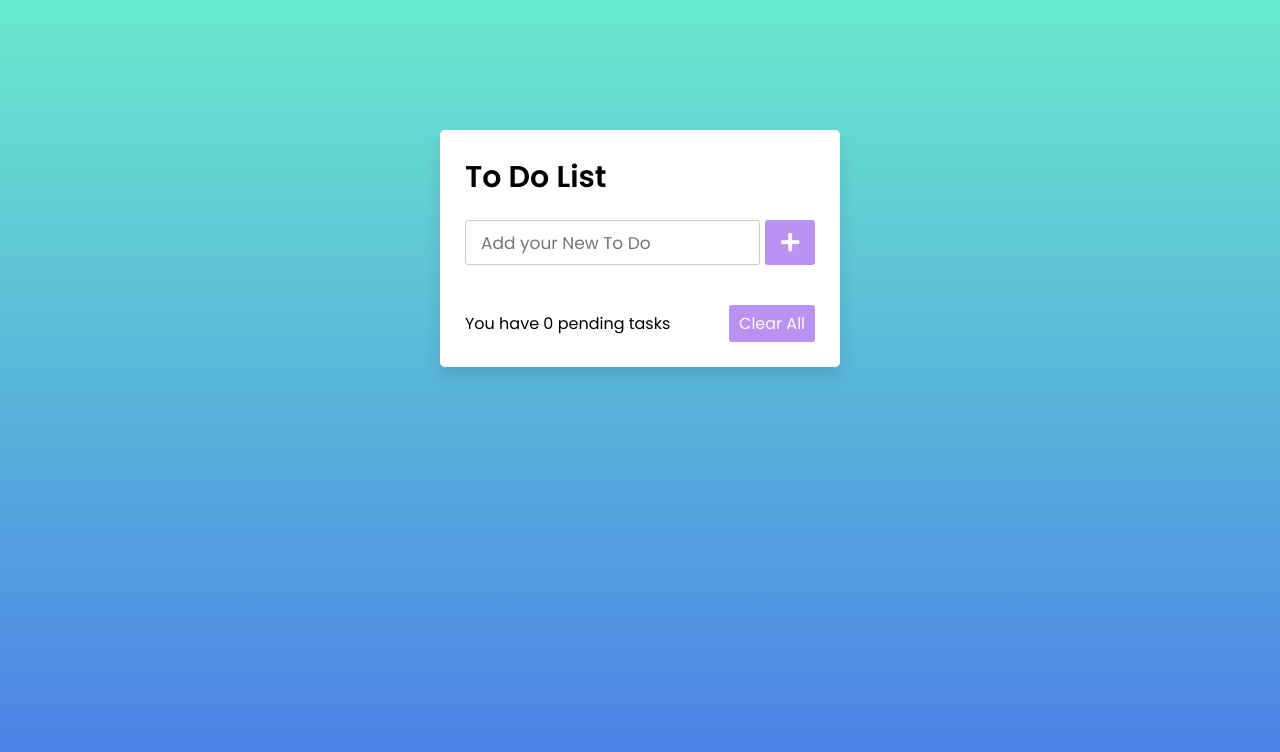
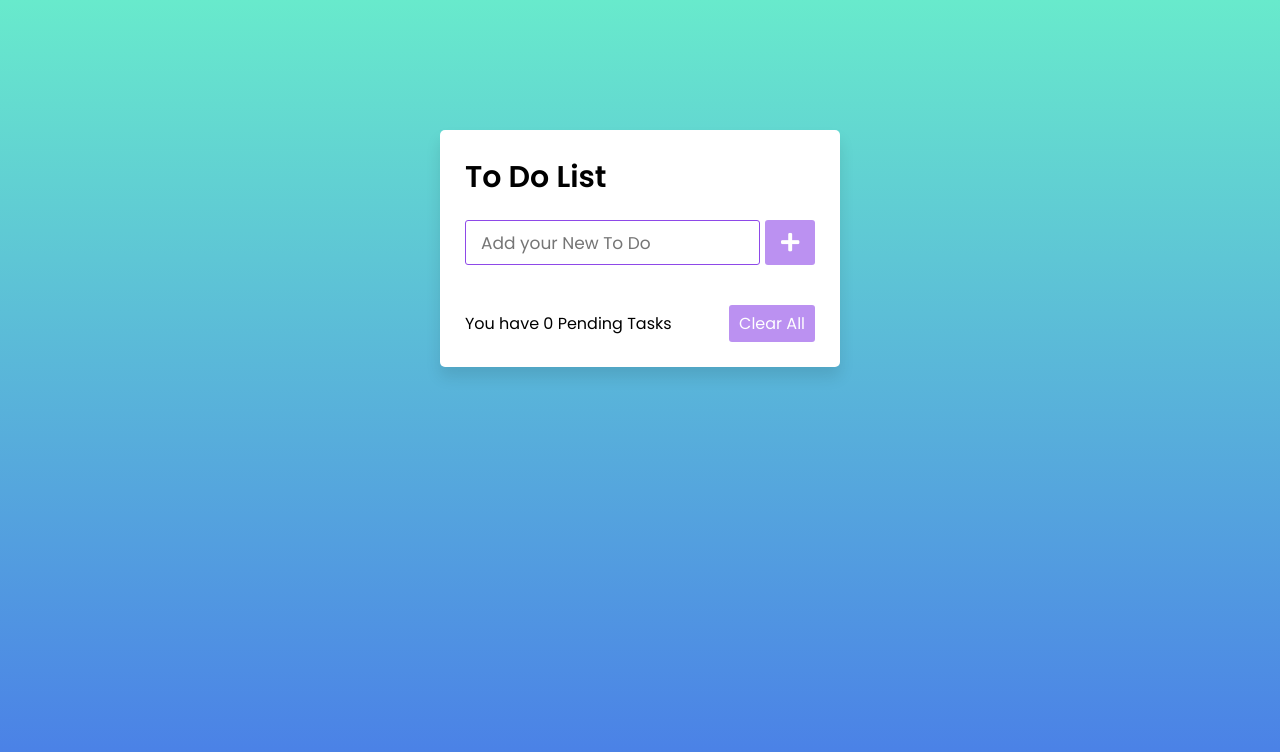
Before and after one commit to Samyak-Bumb/To-Do, a plain HTML site: page index.html in a window 1280 px wide. Drawn offline with Linux system fonts and the light colour scheme.

Commit message:
Update index.html

```diff
--- a/index.html
+++ b/index.html
@@ -12,13 +12,13 @@
   <div class="wrapper">
     <header>To Do List</header>
     <div class="inputField">
-      <input type="text" id="todo" placeholder="Add your New To Do">
+      <input type="text" id="todo" placeholder="Add your New To Do" autofocus>
       <button><i id="enter" class="fas fa-plus"></i></button>
     </div>
     <ul class="todoList">
     </ul>
     <div class="footer">
-      <span>You have <span class="pendingTasks"></span> pending tasks</span>
+      <span>You have <span class="pendingTasks"></span> Pending Tasks</span>
       <button>Clear All</button>
     </div>
   </div>
```
